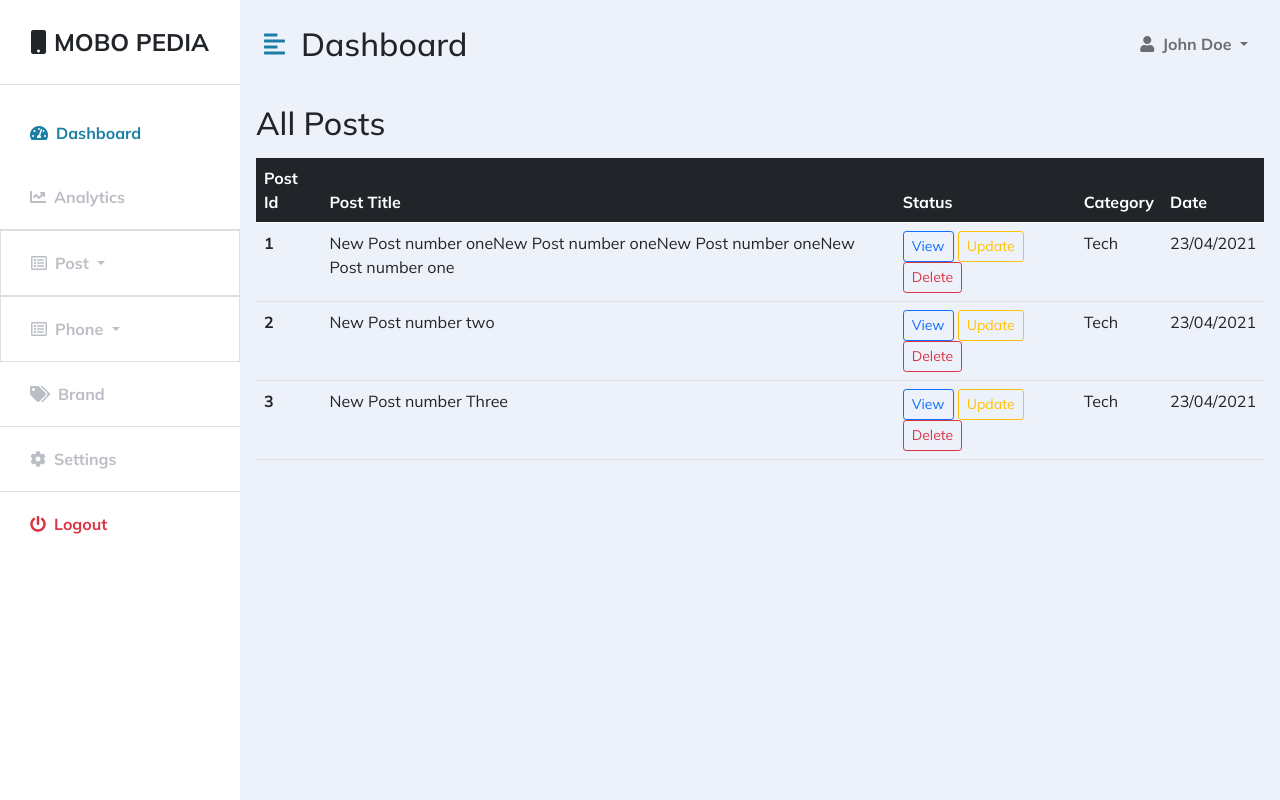
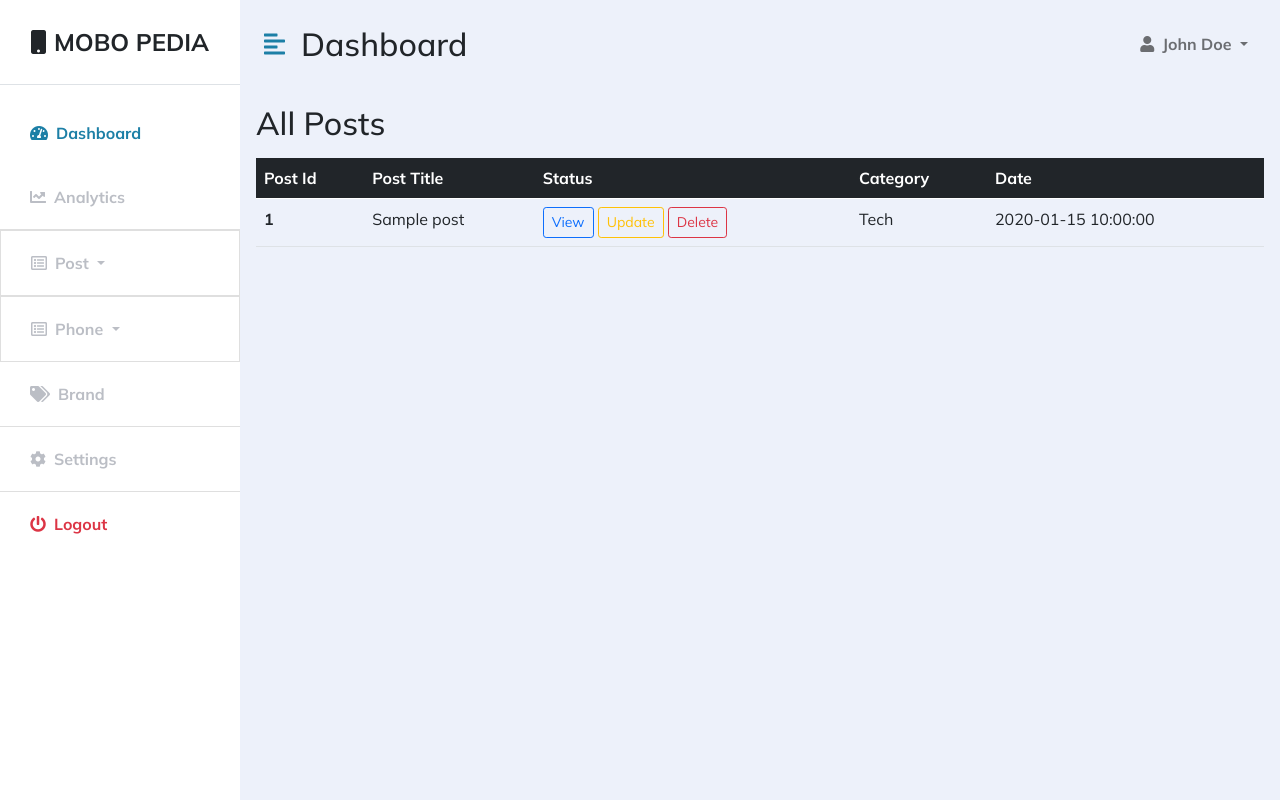
Before and after one commit to devmhimran/mobo-pedia, a PHP site: page /all-post.php in a window 1280 px wide. Run offline with PHP 8.4, Linux system fonts and the light colour scheme; tables that the repository leaves empty or names only in its code hold one stand-in row (values such as "Sample post").

Commit message:
Added Dynamic Blog Post

```diff
--- a/all-post.php
+++ b/all-post.php
@@ -1,3 +1,10 @@
+<?php
+    include 'db/db.php';
+    include 'db/function.php';
+
+
+
+?>
 <!DOCTYPE html>
 <html lang="en">
 
@@ -103,39 +110,23 @@
                       </tr>
                     </thead>
                     <tbody>
+                    <?php
+                              $all_post = "SELECT * FROM post";
+                              $post_data = $conn -> query($all_post);
+                              while($fetch_post_data = $post_data -> fetch_assoc()):
+                        ?>
                       <tr>
-                        <th scope="row">1</th>
-                        <td colspan="2"> New Post number oneNew Post number oneNew Post number oneNew Post number one</td>
+                        <th scope="row"><?php echo $fetch_post_data['post_id'] ?></th>
+                        <td colspan="2"><?php echo $fetch_post_data['post_title'] ?></td>
                         <td>
                             <button class="btn btn-outline-primary btn-sm">View</button>
                             <button class="btn btn-outline-warning btn-sm">Update</button>
                             <button class="btn btn-outline-danger btn-sm">Delete</button>
                         </td>
                         <td>Tech</td>
-                        <td>23/04/2021</td>
+                        <td><?php echo $fetch_post_data['created_at'] ?></td>
                       </tr>
-                      <tr>
-                        <th scope="row">2</th>
-                        <td colspan="2">New Post number two</td>
-                        <td>
-                            <button class="btn btn-outline-primary btn-sm">View</button>
-                            <button class="btn btn-outline-warning btn-sm">Update</button>
-                            <button class="btn btn-outline-danger btn-sm">Delete</button>
-                        </td>
-                        <td>Tech</td>
-                        <td>23/04/2021</td>
-                      </tr>
-                      <tr>
-                        <th scope="row">3</th>
-                        <td colspan="2">New Post number Three</td>
-                        <td>
-                            <button class="btn btn-outline-primary btn-sm">View</button>
-                            <button class="btn btn-outline-warning btn-sm">Update</button>
-                            <button class="btn btn-outline-danger btn-sm">Delete</button>
-                        </td>
-                        <td>Tech</td>
-                        <td>23/04/2021</td>
-                      </tr>
+                        <?php endwhile; ?>
                     </tbody>
                   </table>
             </div>
```
Also changed, not shown: add-post.php (+47 -5 lines), assets/post/03befeac87bbee31b2e347ff04dca028.png (added), assets/post/6112b380e69cc6b00ac408f29e0122bd.jpg (added), assets/post/93fd9e488e77664173902d37bd44e878.png (added), assets/post/cd4fe71ba0d1a5c2c801be8fc5a816ba.png (added), post-category.php (added).
